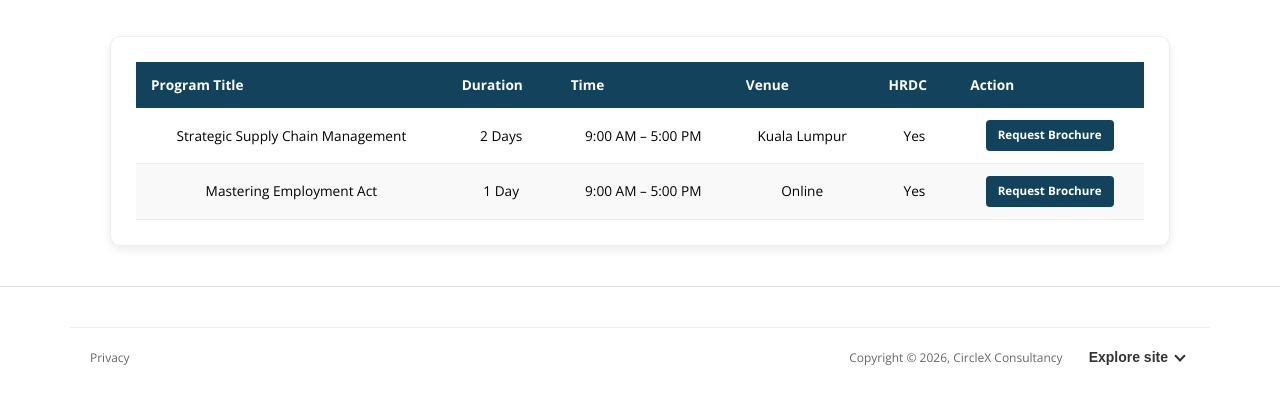
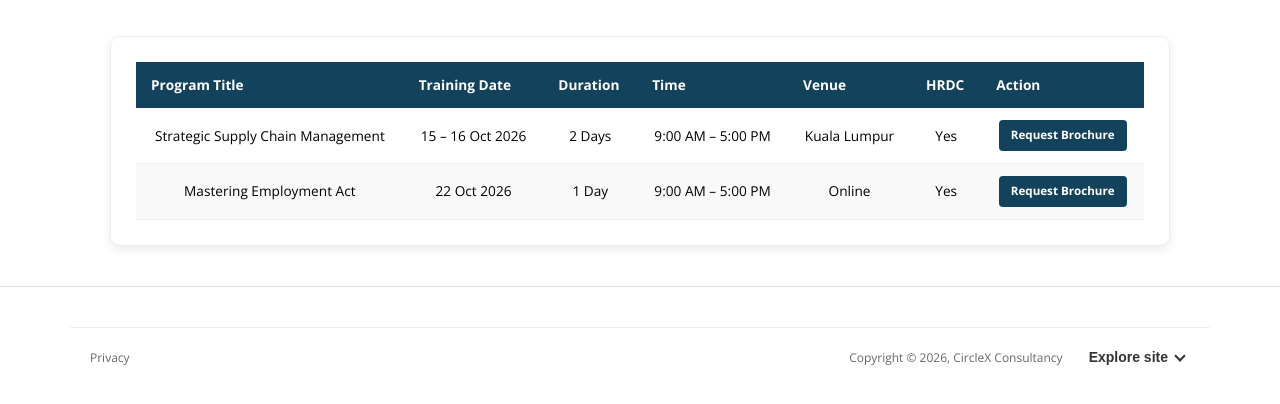
Before and after one commit to kiaarjen27/cxcons, a Jekyll site: the page built from public-training.html, in a window 1280 px wide, cut to the strip 487-891 px from the top of the page. Built offline with Jekyll 4.4.1, drawn with Linux system fonts in a browser that asks for light colours.

Commit message:
Update public-training.html

```diff
--- a/public-training.html
+++ b/public-training.html
@@ -17,6 +17,7 @@ description: Explore upcoming public training programs by Circlex Consultancy. H
         <thead>
           <tr style="background-color: #12425c; color: white; text-align: left;">
             <th style="padding: 12px 15px;">Program Title</th>
+            <th style="padding: 12px 15px;">Training Date</th>
             <th style="padding: 12px 15px;">Duration</th>
             <th style="padding: 12px 15px;">Time</th>
             <th style="padding: 12px 15px;">Venue</th>
@@ -28,6 +29,7 @@ description: Explore upcoming public training programs by Circlex Consultancy. H
           <!-- Example Row 1 -->
           <tr style="border-bottom: 1px solid #eee;">
             <td style="padding: 12px 15px;">Strategic Supply Chain Management</td>
+            <td style="padding: 12px 15px;">15 – 16 Oct 2026</td>
             <td style="padding: 12px 15px;">2 Days</td>
             <td style="padding: 12px 15px;">9:00 AM – 5:00 PM</td>
             <td style="padding: 12px 15px;">Kuala Lumpur</td>
@@ -42,6 +44,7 @@ description: Explore upcoming public training programs by Circlex Consultancy. H
           <!-- Example Row 2 -->
           <tr style="border-bottom: 1px solid #eee; background-color: #f9f9f9;">
             <td style="padding: 12px 15px;">Mastering Employment Act</td>
+            <td style="padding: 12px 15px;">22 Oct 2026</td>
             <td style="padding: 12px 15px;">1 Day</td>
             <td style="padding: 12px 15px;">9:00 AM – 5:00 PM</td>
             <td style="padding: 12px 15px;">Online</td>
```
